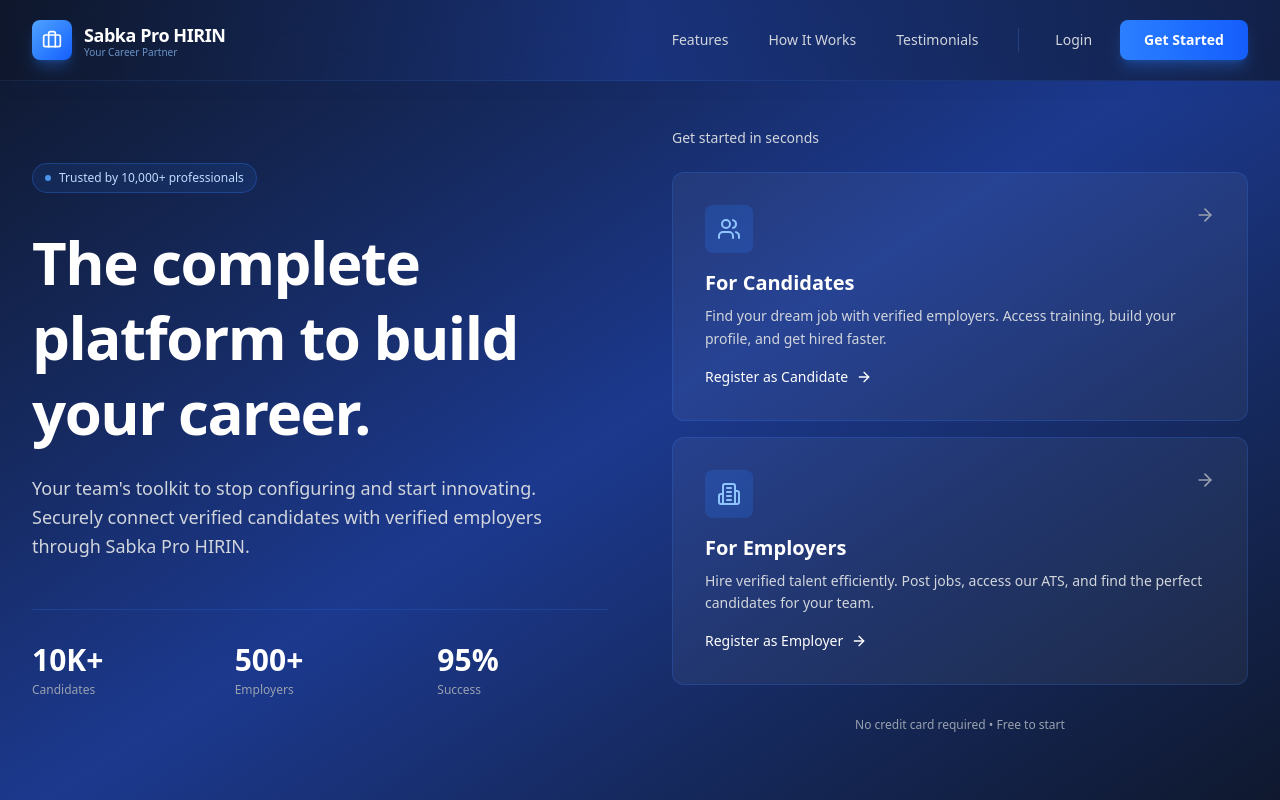
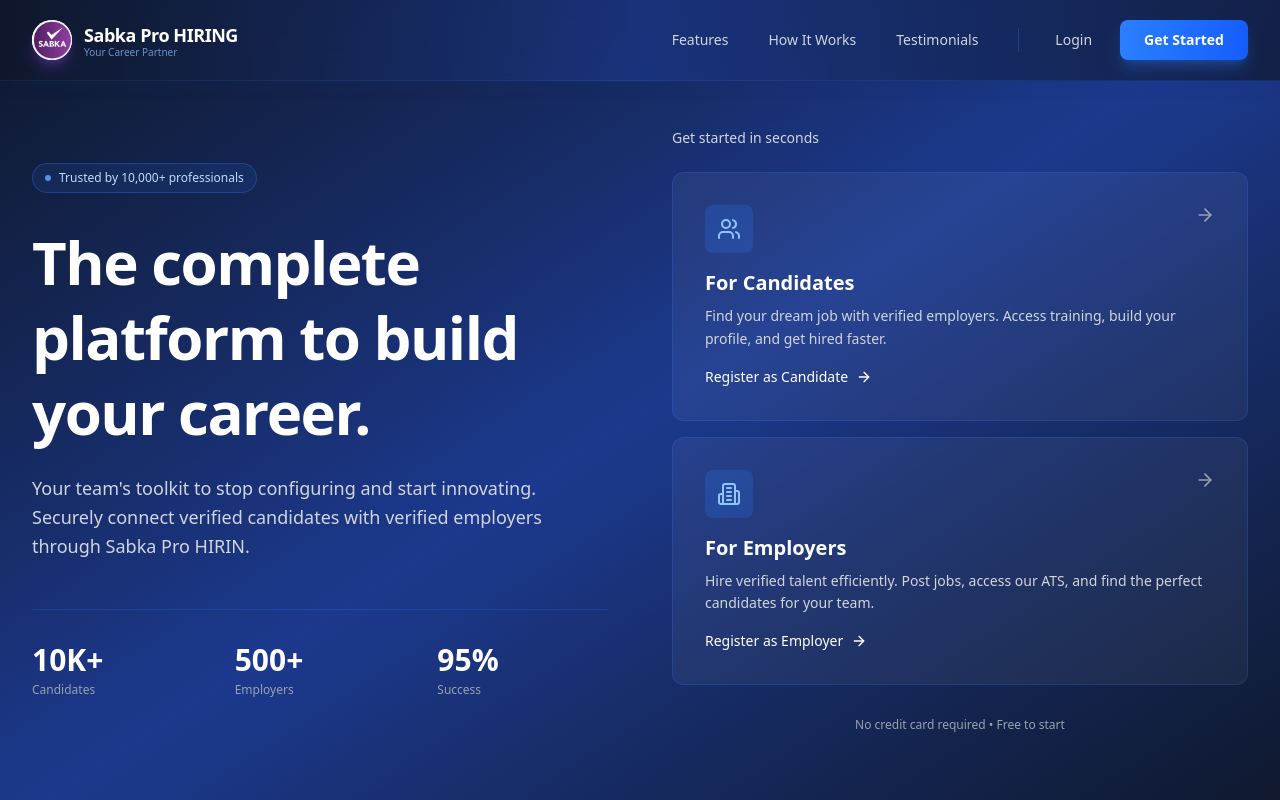
Before and after one commit to mohdaman7/Sabka-Pro-Hiring-, a Next.js app: page / in a window 1280 px wide. Shown: the top 800 px of the page. Built offline with nearby package versions, Linux system fonts and the light colour scheme.

Commit message:
logos updated

```diff
--- a/app/register/page.jsx
+++ b/app/register/page.jsx
@@ -18,8 +18,12 @@ function RegisterContent() {
         <div className="max-w-7xl mx-auto px-4 sm:px-6 lg:px-8 py-4">
           <div className="flex items-center justify-between">
             <Link href="/" className="flex items-center gap-2">
-              <div className="w-10 h-10 bg-primary rounded-lg flex items-center justify-center">
-                <Briefcase className="w-6 h-6 text-white" />
+              <div className="w-10 h-10 rounded-full overflow-hidden shadow-lg shadow-purple-500/30 group-hover:shadow-purple-500/50 transition-all duration-300 group-hover:scale-105 bg-white">
+                <img
+                  src="/sabka-logo.png"
+                  alt="Sabka Pro"
+                  className="w-full h-full object-cover"
+                />
               </div>
               <span className="text-xl font-bold text-foreground">Sabka Pro HIRIN</span>
             </Link>
--- a/views/landing/LandingFooter.jsx
+++ b/views/landing/LandingFooter.jsx
@@ -13,8 +13,12 @@ export default function LandingFooter() {
           {/* Brand */}
           <div className="space-y-4">
             <div className="flex items-center gap-2">
-              <div className="w-10 h-10 bg-gradient-to-br from-blue-500 to-blue-600 rounded-lg flex items-center justify-center shadow-lg shadow-blue-500/30">
-                <Briefcase className="w-6 h-6 text-white" />
+              <div className="w-10 h-10 rounded-full overflow-hidden shadow-lg shadow-purple-500/30 group-hover:shadow-purple-500/50 transition-all duration-300 group-hover:scale-105 bg-white">
+                <img
+                  src="/sabka-logo.png"
+                  alt="Sabka Pro"
+                  className="w-full h-full object-cover"
+                />
               </div>
               <span className="text-xl font-bold text-white">Sabka Pro</span>
             </div>
--- a/views/landing/LandingHero.jsx
+++ b/views/landing/LandingHero.jsx
@@ -2,7 +2,7 @@
 
 import { useState } from "react"
 import Link from "next/link"
-import { Menu, X, Briefcase, Users, Building2, ArrowRight } from "lucide-react"
+import { Menu, X, Users, Building2, ArrowRight } from "lucide-react"
 
 export default function LandingHero() {
   const [mobileMenuOpen, setMobileMenuOpen] = useState(false)
@@ -18,11 +18,15 @@ export default function LandingHero() {
           <div className="flex items-center justify-between h-20">
             {/* Logo */}
             <Link href="/" className="flex items-center gap-3 group">
-              <div className="w-10 h-10 bg-gradient-to-br from-blue-400 to-blue-600 rounded-lg flex items-center justify-center shadow-lg shadow-blue-500/30 group-hover:shadow-blue-500/50 transition-all duration-300 group-hover:scale-105">
-                <Briefcase className="w-5 h-5 text-white" />
+              <div className="w-10 h-10 rounded-full overflow-hidden shadow-lg shadow-purple-500/30 group-hover:shadow-purple-500/50 transition-all duration-300 group-hover:scale-105 bg-white">
+                <img
+                  src="/sabka-logo.png"
+                  alt="Sabka Pro"
+                  className="w-full h-full object-cover"
+                />
               </div>
               <div className="flex flex-col">
-                <span className="text-lg font-bold text-white tracking-tight">Sabka Pro HIRIN</span>
+                <span className="text-lg font-bold text-white tracking-tight">Sabka Pro HIRING</span>
                 <span className="text-[10px] text-blue-300/70 -mt-1">Your Career Partner</span>
               </div>
             </Link>
```
Also changed, not shown: public/sabka-logo.png (added).
